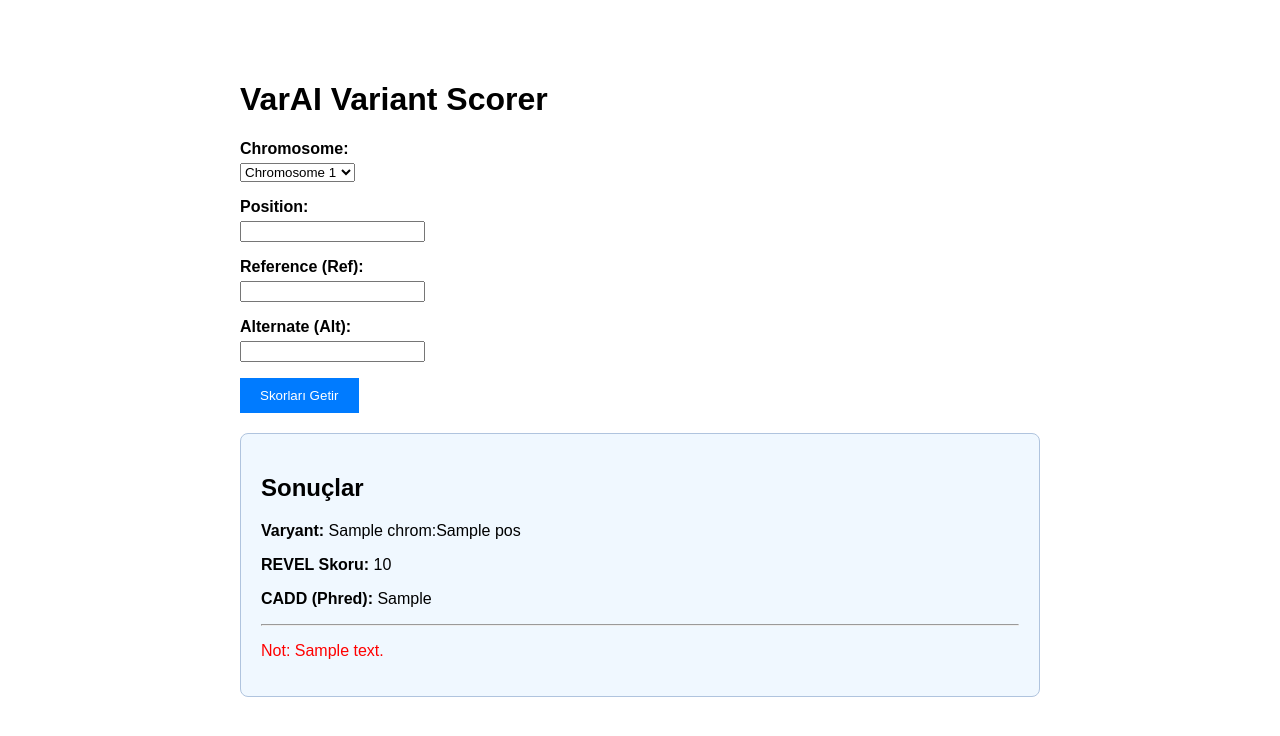
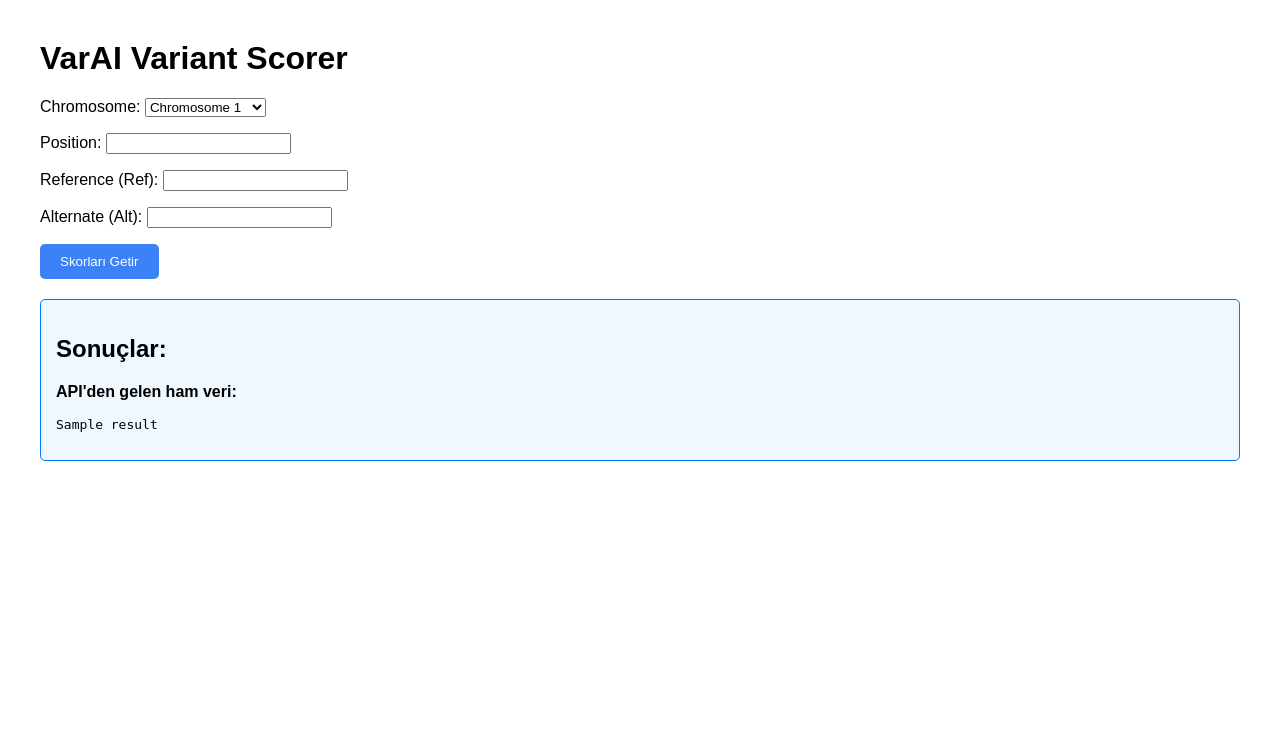
Before and after one commit to safiderum/thesis_project, a Django app: template variants/templates/variants/home.html in a window 1280 px wide. Shown: the top 736 px of the page. Run offline with Django 4.2, Linux system fonts and the light colour scheme; tables that the repository leaves empty hold one stand-in row (values such as "Sample post"); the template is opened without the code that fills it: values that come from a table or form of the project are taken from there, most other values are stand-ins (such as "Sample title", 1, 10 or a date in 2020).

Commit message:
connect API and display JSON results

```diff
--- a/variants/forms.py
+++ b/variants/forms.py
@@ -1,13 +1,11 @@
+# variants/forms.py
 from django import forms
 
 class VariantSearchForm(forms.Form):
+    # Kromozom listesini 1'den 22'ye + X, Y, M olarak otomatik üretelim
     CHROMOSOME_CHOICES = [
-        ('chr1', 'Chromosome 1'),
-        ('chr2', 'Chromosome 2'),
-        ('chr3', 'Chromosome 3'),
-        ('chrX', 'Chromosome X'),
-        ('chrY', 'Chromosome Y'),
-    ]
+        (f'chr{i}', f'Chromosome {i}') for i in range(1, 23)
+    ] + [('chrX', 'Chromosome X'), ('chrY', 'Chromosome Y'), ('chrM', 'Mitochondrial')]
 
     chromosome = forms.ChoiceField(choices=CHROMOSOME_CHOICES, label="Chromosome")
     position = forms.IntegerField(min_value=1, label="Position")
--- a/variants/templates/variants/home.html
+++ b/variants/templates/variants/home.html
@@ -1,14 +1,27 @@
 <!DOCTYPE html>
-<html>
+<html lang="tr">
 <head>
-    <title>Varyant Skorlayıcı</title>
+    <meta charset="UTF-8">
+    <meta name="viewport" content="width=device-width, initial-scale=1.0">
+    <title>VarAI Variant Scorer</title>
     <style>
-        body { font-family: sans-serif; max-width: 800px; margin: 40px auto; padding: 20px; }
-        .result-box { background-color: #f0f8ff; padding: 20px; border-radius: 8px; margin-top: 20px; border: 1px solid #b0c4de; }
-        .form-group { margin-bottom: 15px; }
-        label { display: block; margin-bottom: 5px; font-weight: bold; }
-        button { background-color: #007bff; color: white; padding: 10px 20px; border: none; cursor: pointer; }
-        button:hover { background-color: #0056b3; }
+        body { font-family: sans-serif; margin: 40px; }
+        .result-box {
+            margin-top: 20px;
+            padding: 15px;
+            background-color: #f0f8ff;
+            border: 1px solid #007bff;
+            border-radius: 5px;
+        }
+        .error-box {
+            margin-top: 20px;
+            padding: 15px;
+            background-color: #ffe6e6;
+            border: 1px solid #ff0000;
+            color: red;
+            border-radius: 5px;
+        }
+        pre { white-space: pre-wrap; word-wrap: break-word; }
     </style>
 </head>
 <body>
@@ -18,18 +31,26 @@
     <form method="post">
         {% csrf_token %}
         {{ form.as_p }}
-        <button type="submit">Skorları Getir</button>
+
+        <button type="submit" style="background-color: #3b82f6; color: white; padding: 10px 20px; border: none; border-radius: 5px; cursor: pointer;">
+            Skorları Getir
+        </button>
     </form>
 
-    {% if results %}
-    <div class="result-box">
-        <h2>Sonuçlar</h2>
-        <p><strong>Varyant:</strong> {{ results.chrom }}:{{ results.pos }}</p>
-        <p><strong>REVEL Skoru:</strong> {{ results.revel_score }}</p>
-        <p><strong>CADD (Phred):</strong> {{ results.cadd_phred }}</p>
-        <hr>
-        <p style="color: red;">Not: {{ results.message }}</p>
-    </div>
+    {% if error %}
+        <div class="error-box">
+            <h3>Hata Oluştu:</h3>
+            <p>{{ error }}</p>
+        </div>
+    {% endif %}
+
+    {% if result %}
+        <div class="result-box">
+            <h2>Sonuçlar:</h2>
+            <p><strong>API'den gelen ham veri:</strong></p>
+            <pre>{{ result }}</pre>
+
+            </div>
     {% endif %}
 
 </body>
```
Also changed, not shown: variants/services.py (added, +75 -0 lines), variants/views.py (+51 -12 lines).
